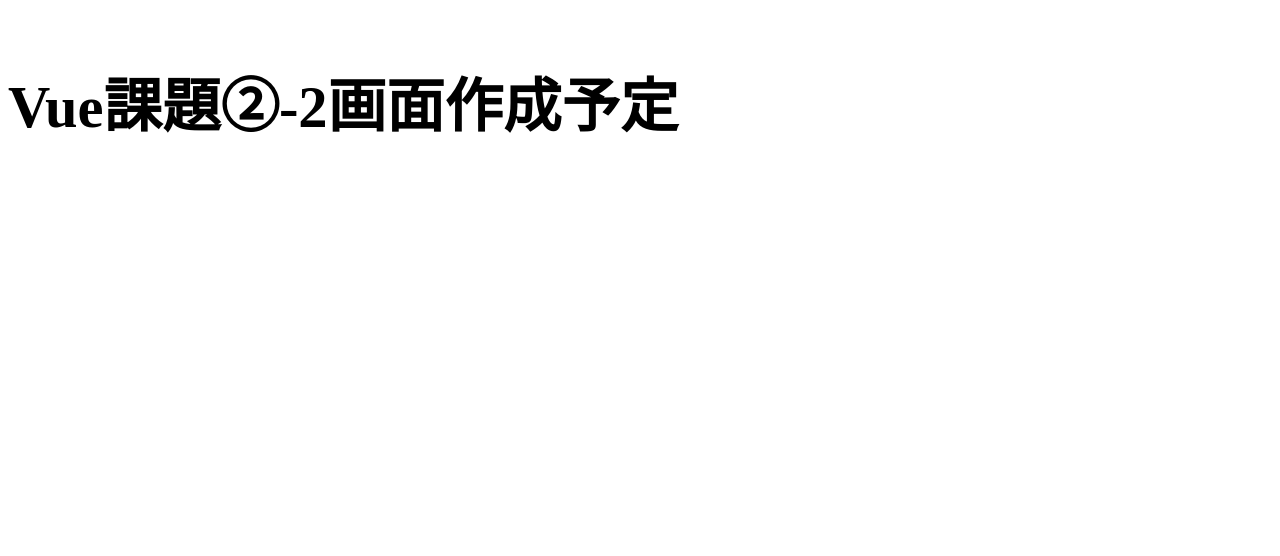
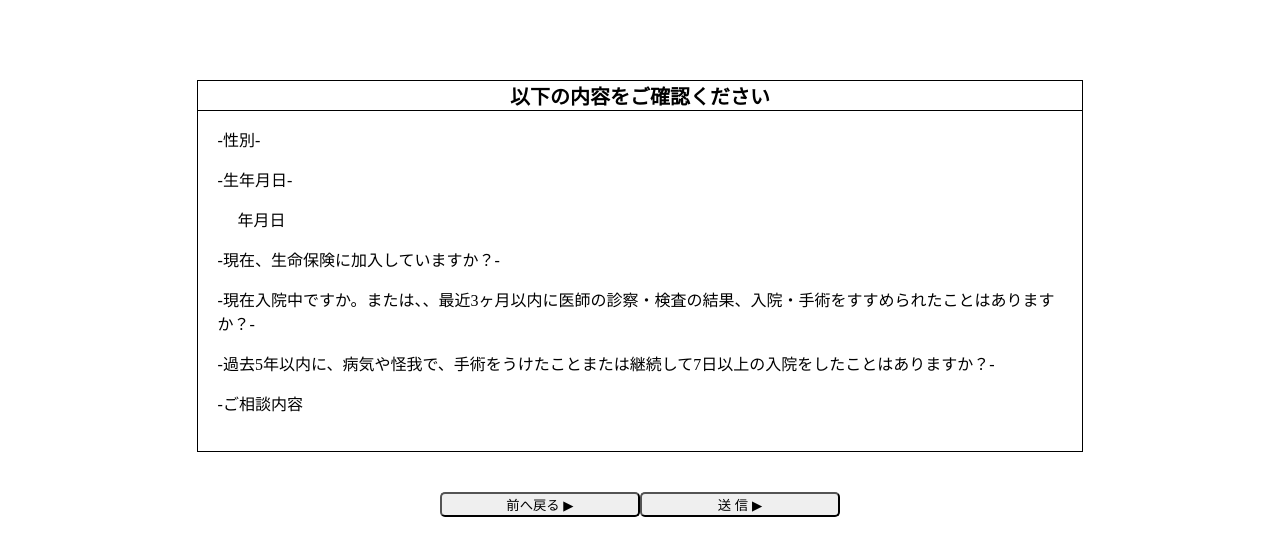
Before and after one commit to nishi0225/Vue2-1, a Vue app in the folder vue_form/: page /fourthForm in a window 1280 px wide. Shown: the top 556 px of the page. Built offline with nearby package versions, Linux system fonts and the light colour scheme.

Commit message:
Vue課題2-2,確認画面の作成

```diff
--- a/vue_form/src/components/firstForm.vue
+++ b/vue_form/src/components/firstForm.vue
@@ -43,7 +43,7 @@
   computed: {
     genderData: {
       get() {
-        return this.$store.state.genderData;
+        return this.$store.getters.getGenderData;
       },
       set(value) {
         this.$store.commit('upDataGender', value);
@@ -51,7 +51,7 @@
     },
     yearData: {
       get() {
-        return this.$store.state.yearData;
+        return this.$store.getters.getyearData;
       },
       set(value) {
         this.$store.commit('upDataYear', value);
@@ -59,7 +59,7 @@
     },
     monthData: {
       get() {
-        return this.$store.state.monthData;
+        return this.$store.getters.getmonthData;
       },
       set(value) {
         this.$store.commit('upDataMonth', value);
@@ -67,7 +67,7 @@
     },
     dayData: {
       get() {
-        return this.$store.state.dayData;
+        return this.$store.getters.getdayData;
       },
       set(value) {
         this.$store.commit('upDataDay', value);
--- a/vue_form/src/components/fourthForm.vue
+++ b/vue_form/src/components/fourthForm.vue
@@ -1,17 +1,52 @@
 <template>
   <div>
-    <h3>Vue課題②-2画面作成予定</h3>
+    <div class="container">
+      <h2>以下の内容をご確認ください</h2>
+      <p>-性別-</p>
+      <p class="answerData">{{ $store.state.genderData }}</p>
+      <p>-生年月日-</p>
+      <p class="answerData">{{ $store.state.yearData }}年{{ $store.state.monthData }}月{{ $store.state.dayData }}日</p>
+      <p>-現在、生命保険に加入していますか？-</p>
+      <p class="answerData">{{ $store.state.firstQuestionData }}</p>
+      <p>-現在入院中ですか。または、、最近3ヶ月以内に医師の診察・検査の結果、入院・手術をすすめられたことはありますか？-</p>
+      <p class="answerData">{{ $store.state.secondQuestionData }}</p>
+      <p>-過去5年以内に、病気や怪我で、手術をうけたことまたは継続して7日以上の入院をしたことはありますか？-</p>
+      <p class="answerData">{{ $store.state.thirdQuestionData }}</p>
+      <p>-ご相談内容</p>
+      <p class="answerData">{{ $store.state.textAreaData }}</p>
+    </div>
+    <div class="btn">
+      <router-link to="./thirdForm"><button>前へ戻る ▶︎</button></router-link>
+      <router-link to=""><button> 送 信 ▶︎</button></router-link>
+    </div>
   </div>
 </template>
 
-<script>
-export default {
-
+<style scoped>
+.container {
+  width: 70%;
+  margin: 5em auto 0;
+  padding-bottom: 20px;
+  border: 1px solid #000;
 }
-</script>
-
-<style scoped>
-div {
-  font-size: 50px;
+h2 {
+  font-size: 20px;
+  margin: 0;
+  border-bottom: 1px solid #000;
+  text-align: center;
+}
+p {
+  padding-left: 20px;
+}
+.answerData {
+  padding-left: 40px;
+}
+.btn {
+  text-align: center;
+}
+button {
+  width: 200px;
+  border-radius: 5px;
+  margin: 3em auto;
 }
 </style>
--- a/vue_form/src/components/secondForm.vue
+++ b/vue_form/src/components/secondForm.vue
@@ -5,23 +5,23 @@
       <!-- 1つ目の質問 -->
       <div @click="secondDisplay=true">
         <p>-現在、生命保険に加入していますか？-</p>
-          <label><input type="radio" name="firstData" v-model="firstData" value="はい">はい</label>
-          <label><input type="radio" name="firstData" v-model="firstData" value="いいえ">いいえ</label>
+          <label><input type="radio" name="firstQuestionData" v-model="firstQuestionData" value="はい">はい</label>
+          <label><input type="radio" name="firstQuestionData" v-model="firstQuestionData" value="いいえ">いいえ</label>
       </div>
       <!-- 2つ目の質問 -->
       <transition>
       <div v-if="secondDisplay" @click="thirdDisplay=true">
         <p>-現在入院中ですか。または、、最近3ヶ月以内に医師の診察・検査の結果、入院・手術をすすめられたことはありますか？-</p>
-          <label><input type="radio" name="secondData" v-model="secondData" value="はい">はい</label>
-          <label><input type="radio" name="secondData" v-model="secondData" value="いいえ">いいえ</label>
+          <label><input type="radio" name="secondQuestionData" v-model="secondQuestionData" value="はい">はい</label>
+          <label><input type="radio" name="secondQuestionData" v-model="secondQuestionData" value="いいえ">いいえ</label>
       </div>
       </transition>
       <!-- 3つ目の質問 -->
       <transition>
       <div v-if="thirdDisplay">
         <p>-過去5年以内に、病気や怪我で、手術をうけたことまたは継続して7日以上の入院をしたことはありますか？-</p>
-          <label><input type="radio" name="thirdData" v-model="thirdData" value="はい">はい</label>
-          <label><input type="radio" name="thirdData" v-model="thirdData" value="いいえ">いいえ</label>
+          <label><input type="radio" name="thirdQuestionData" v-model="thirdQuestionData" value="はい">はい</label>
+          <label><input type="radio" name="thirdQuestionData" v-model="thirdQuestionData" value="いいえ">いいえ</label>
       </div>
       </transition>
     </div>
@@ -42,25 +42,25 @@
     }
   },
   computed: {
-    firstData: {
+    firstQuestionData: {
       get() {
-        return this.$store.state.firstData;
+        return this.$store.getters.getfirstQuestionData;
       },
       set(value) {
         this.$store.commit('upDataFirst', value);
       }
     },
-    secondData: {
+    secondQuestionData: {
       get() {
-        return this.$store.state.secondData;
+        return this.$store.getters.getsecondQuestionData;
       },
       set(value) {
         this.$store.commit('upDataSecond', value);
       }
     },
-    thirdData: {
+    thirdQuestionData: {
       get() {
-        return this.$store.state.thirdData;
+        return this.$store.getters.getthirdQuestionData;
       },
       set(value) {
         this.$store.commit('upDataThird', value);
--- a/vue_form/src/components/thirdForm.vue
+++ b/vue_form/src/components/thirdForm.vue
@@ -4,7 +4,7 @@
       <h2>ご相談内容をご記入ください</h2>
       <p>-ご相談内容-</p>
       <div class="textContainer">
-        <textarea name="name" id="counseling" cols="90" rows="10" v-model="textareaData"></textarea>
+        <textarea name="name" id="counseling" cols="90" rows="10" v-model="textAreaData"></textarea>
       </div>
     </div>
     <div class="btn">
@@ -17,9 +17,9 @@
 <script>
 export default {
   computed: {
-    textareaData: {
+    textAreaData: {
       get() {
-        return this.$store.state.textareaData;
+        return this.$store.getters.gettextAreaData;
       },
       set(value) {
         this.$store.commit('upDataText', value);
--- a/vue_form/src/store.js
+++ b/vue_form/src/store.js
@@ -9,10 +9,20 @@
     yearData: '',
     monthData: '',
     dayData: '',
-    firstData: '',
-    secondData: '',
-    thirdData: '',
+    firstQuestionData: '',
+    secondQuestionData: '',
+    thirdQuestionData: '',
     textAreaData: '',
+  },
+  getters: {
+    getGenderData : state => state.genderData,
+    getYearData : state => state.yearData,
+    getMonthData : state => state.monthData,
+    getDayData : state => state.DayData,
+    getFirstQuestionData : state => state.firstQuestionData,
+    getSecondQuestionData : state => state.secondQuestionData,
+    getThirdData : state => state.thirdQuestionData,
+    getTextAreaData : state => state.textAreaData
   },
   mutations: {
     upDataGender(state, value) {
@@ -28,13 +38,13 @@
       state.dayData = value;
     },
     upDataFirst(state, value) {
-      state.firstData = value;
+      state.firstQuestionData = value;
     },
     upDataSecond(state, value) {
-      state.secondData = value;
+      state.secondQuestionData = value;
     },
     upDataThird(state, value) {
-      state.thirdData = value;
+      state.thirdQuestionData = value;
     },
     upDataText(state, value) {
       state.textAreaData = value;
```
